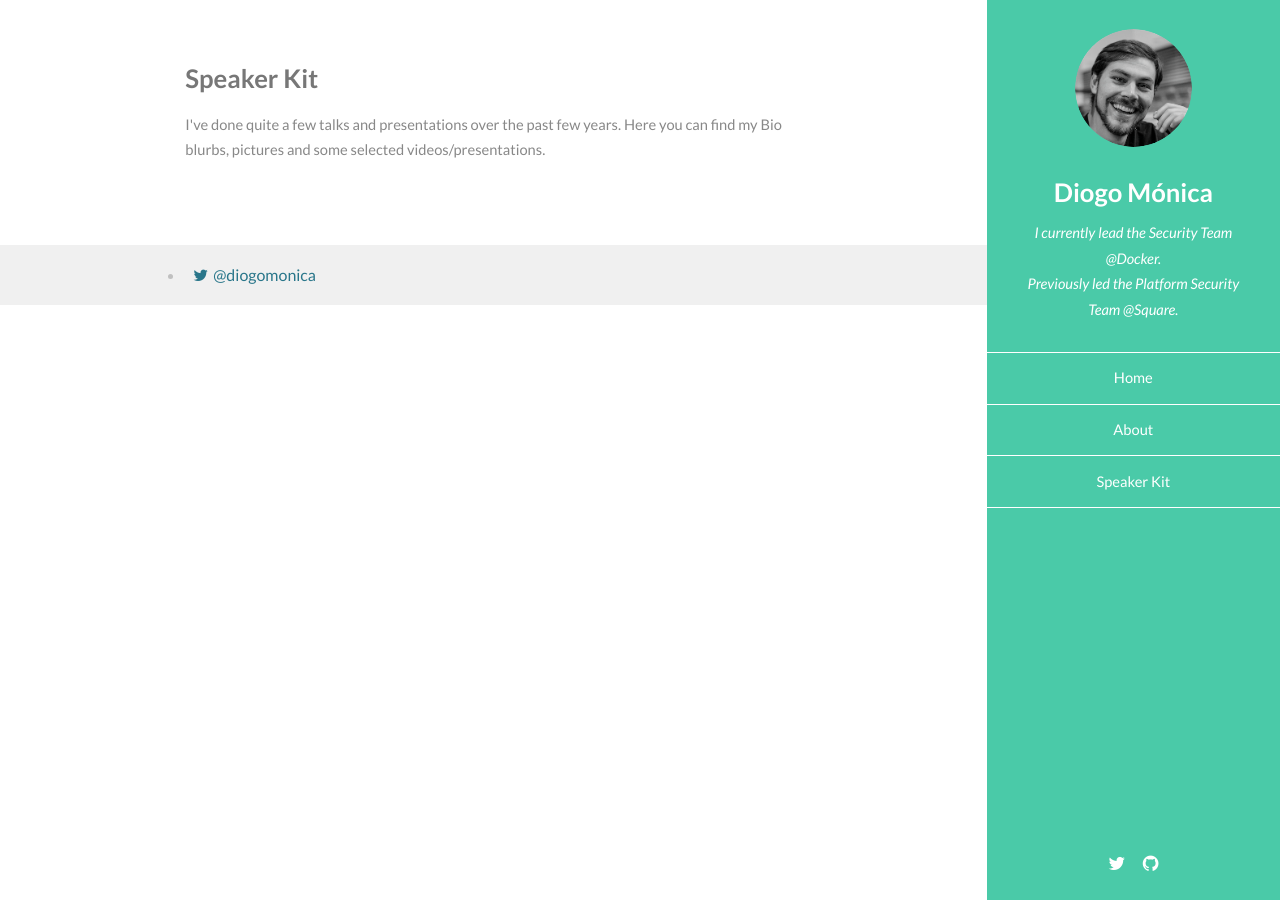
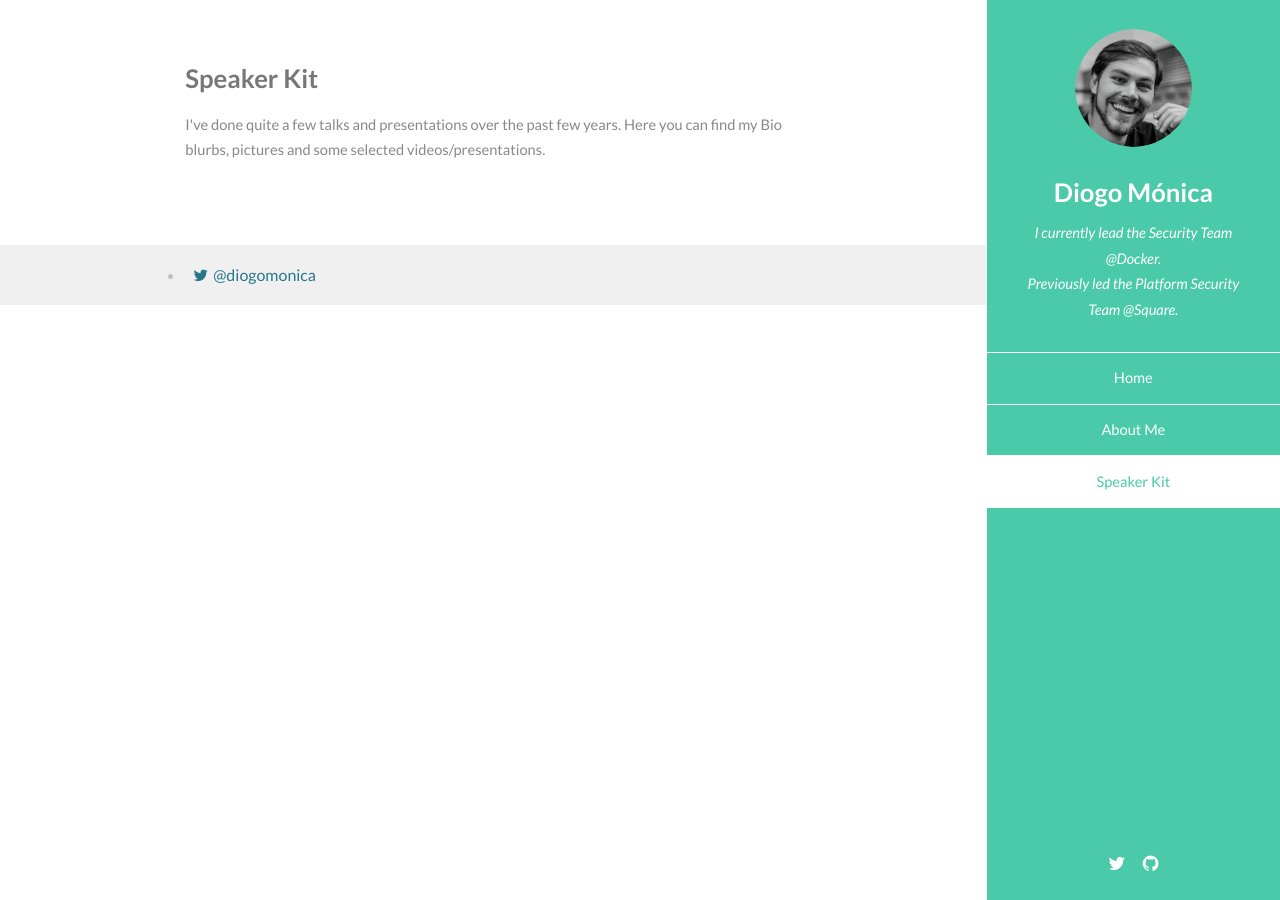
Before and after one commit to diogomonica/new.diogomonica.com, a Jekyll site: the page built from speakerkit/index.html, in a window 1280 px wide. Built offline with Jekyll 4.4.1, drawn with Linux system fonts in a browser that asks for light colours.

Commit message:
Adding active to links

```diff
--- a/_includes/header.html
+++ b/_includes/header.html
@@ -8,9 +8,9 @@
         </header>
         <nav id="nav">
             <ul>
-                <li><a href="/">Home</a></li>
-                <li><a href="/about">About</a></li>
-                <li><a href="/speakerkit">Speaker Kit</a></li>
+                <li><a {% if page.title == "Home" %}class="active"{% endif %} href="/">Home</a></li>
+                <li><a {% if page.title == "About Me" %}class="active"{% endif %} href="/about">About Me</a></li>
+                <li><a {% if page.title == "Speaker Kit" %}class="active"{% endif %} href="/speakerkit">Speaker Kit</a></li>
             </ul>
         </nav>
         <footer>
```
